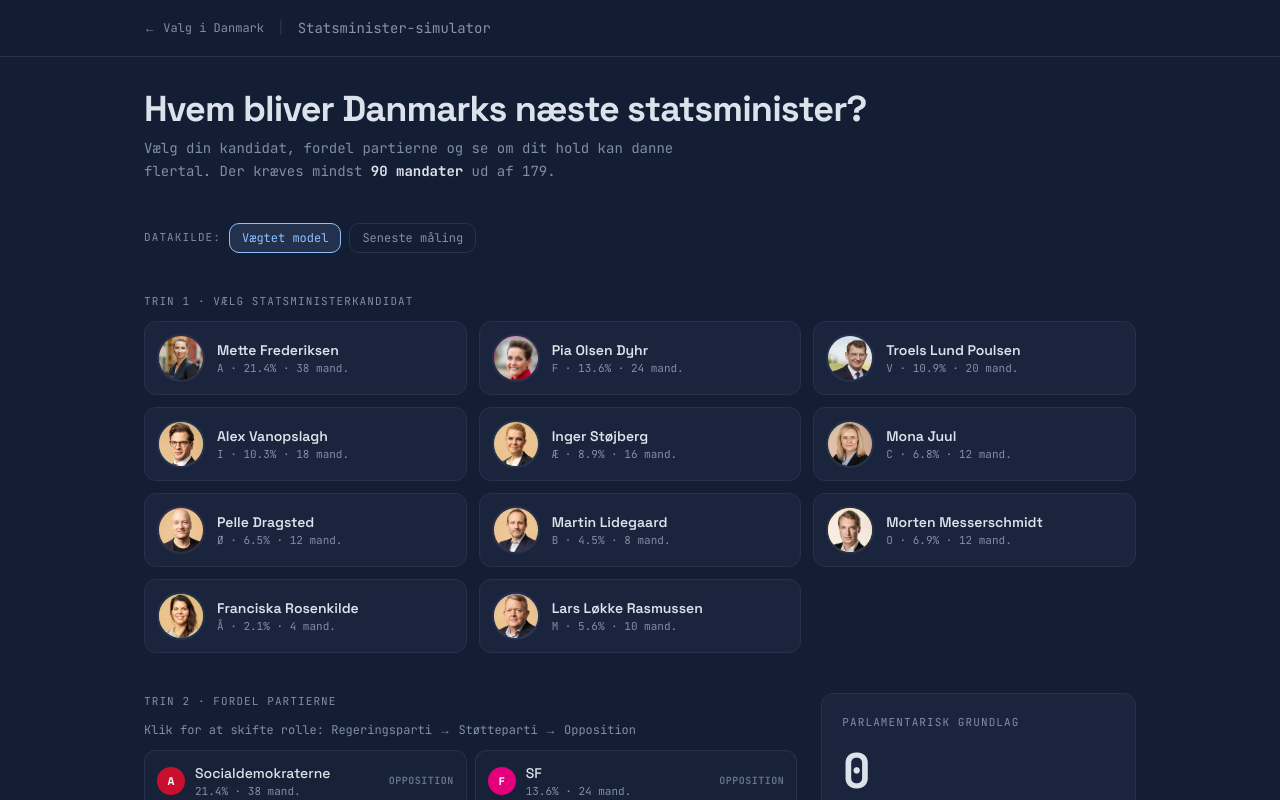
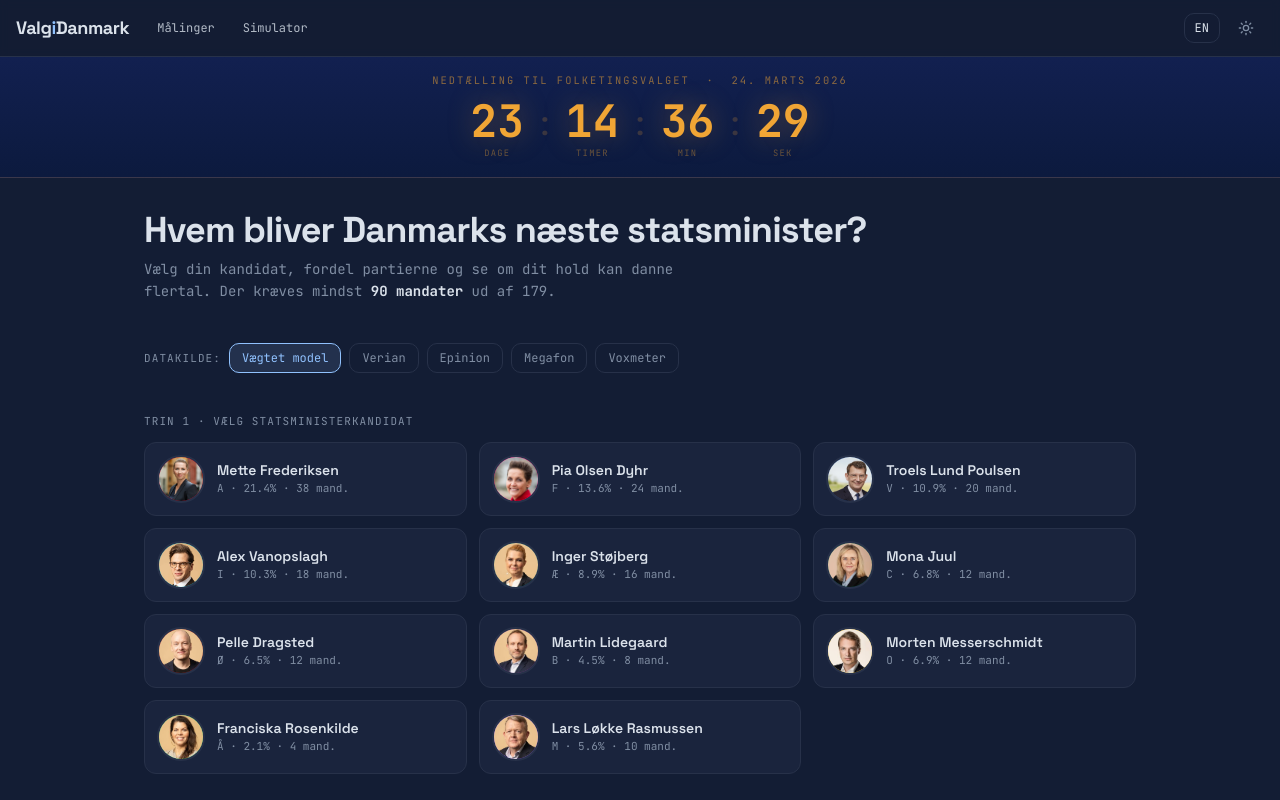
Before and after one commit to chrisask110/valgidanmark, a Next.js app: page /statsminister in a window 1280 px wide. Shown: the top 800 px of the page. Built offline with nearby package versions, Linux system fonts and the light colour scheme.

Commit message:
Layout changes

```diff
--- a/app/components/ShareBar.tsx
+++ b/app/components/ShareBar.tsx
@@ -1,7 +1,8 @@
 "use client";
 
-import { useState, useEffect } from "react";
-import { Copy, Check, Share2 } from "lucide-react";
+import { useEffect, useState } from "react";
+import { Copy, Share2 } from "lucide-react";
+import { toast } from "sonner";
 
 function XIcon() {
   return (
@@ -34,7 +35,6 @@ interface ShareBarProps {
 }
 
 export function ShareBar({ pmName, coalitionShorts, coalitionSeats }: ShareBarProps) {
-  const [copied, setCopied] = useState(false);
   const [canNativeShare, setCanNativeShare] = useState(false);
   const [pageUrl, setPageUrl] = useState("https://valgidanmark.dk/statsminister");
 
@@ -50,8 +50,7 @@ export function ShareBar({ pmName, coalitionShorts, coalitionSeats }: ShareBarPr
   const copyLink = async () => {
     try {
       await navigator.clipboard.writeText(pageUrl);
-      setCopied(true);
-      setTimeout(() => setCopied(false), 2200);
+      toast.success("Link kopieret!");
     } catch {}
   };
 
@@ -102,13 +101,8 @@ export function ShareBar({ pmName, coalitionShorts, coalitionSeats }: ShareBarPr
       </a>
 
       <button onClick={copyLink} className={pill} aria-label="Kopiér link">
-        {copied
-          ? <Check size={14} className="text-green-500" />
-          : <Copy size={14} />
-        }
-        <span className="hidden sm:inline">
-          {copied ? "Kopieret!" : "Kopiér link"}
-        </span>
+        <Copy size={14} />
+        <span className="hidden sm:inline">Kopiér link</span>
       </button>
 
       {/* Native share — only visible on mobile */}
--- /dev/null
+++ b/app/components/SiteHeader.tsx
@@ -0,0 +1,45 @@
+"use client";
+
+import Link from "next/link";
+import { ThemeToggle } from "./ThemeToggle";
+import { useLanguage } from "./LanguageContext";
+
+export function SiteHeader() {
+  const { t, lang, setLang } = useLanguage();
+
+  return (
+    <header className="sticky top-0 z-50 border-b border-border bg-background/95 backdrop-blur-sm">
+      <div className="max-w-7xl mx-auto px-4 h-14 flex items-center justify-between">
+        <div className="flex items-center gap-4">
+          <Link href="/" className="font-bold font-sans text-lg tracking-tight">
+            Valg<span className="text-[hsl(var(--accent))]">i</span>Danmark
+          </Link>
+          <nav className="hidden sm:flex items-center gap-1">
+            <Link
+              href="/"
+              className="text-xs font-mono px-3 py-1.5 rounded-md hover:bg-muted transition-colors text-foreground/80"
+            >
+              {t("nav.polls")}
+            </Link>
+            <Link
+              href="/statsminister"
+              className="text-xs font-mono px-3 py-1.5 rounded-md hover:bg-muted transition-colors text-foreground/80"
+            >
+              {t("nav.statsminister")}
+            </Link>
+          </nav>
+        </div>
+
+        <div className="flex items-center gap-2">
+          <button
+            onClick={() => setLang(lang === "da" ? "en" : "da")}
+            className="text-xs font-mono px-2.5 py-1.5 rounded-md border border-border hover:bg-muted transition-colors"
+          >
+            {lang === "da" ? "EN" : "DA"}
+          </button>
+          <ThemeToggle />
+        </div>
+      </div>
+    </header>
+  );
+}
--- a/app/layout.tsx
+++ b/app/layout.tsx
@@ -1,7 +1,10 @@
 import type { Metadata } from "next";
 import { Space_Grotesk, JetBrains_Mono } from "next/font/google";
 import { ThemeProvider } from "next-themes";
+import { Toaster } from "sonner";
 import { LanguageProvider } from "./components/LanguageContext";
+import { SiteHeader } from "./components/SiteHeader";
+import Countdown from "./Countdown";
 import "./globals.css";
 
 const spaceGrotesk = Space_Grotesk({
@@ -26,7 +29,10 @@ export default function RootLayout({ children }: { children: React.ReactNode })
       <body className={`${spaceGrotesk.variable} ${jetbrainsMono.variable} font-sans antialiased`}>
         <ThemeProvider attribute="class" defaultTheme="dark" disableTransitionOnChange>
           <LanguageProvider>
+            <SiteHeader />
+            <Countdown />
             {children}
+            <Toaster richColors position="bottom-center" />
           </LanguageProvider>
         </ThemeProvider>
       </body>
--- a/app/page.tsx
+++ b/app/page.tsx
@@ -2,8 +2,6 @@
 
 import { useState, useMemo } from "react";
 import Link from "next/link";
-import Countdown from "./Countdown";
-import { ThemeToggle } from "./components/ThemeToggle";
 import { useLanguage } from "./components/LanguageContext";
 import { ForecastBanner } from "./components/ForecastBanner";
 import { PollingAverages } from "./components/PollingAverages";
@@ -19,7 +17,7 @@ import { runMonteCarlo } from "./lib/monte-carlo";
 const DEFAULT_PARTIES = ["A", "F", "V", "I", "Æ", "C", "Ø", "B", "M"];
 
 export default function Page() {
-  const { t, lang, setLang } = useLanguage();
+  const { t } = useLanguage();
   const [selectedParties, setSelectedParties] = useState<string[]>(DEFAULT_PARTIES);
 
   const toggleParty = (pk: string) => {
@@ -54,38 +52,7 @@ export default function Page() {
   const latestDate = polls[0]?.date ?? "–";
 
   return (
-    <div className="min-h-screen bg-background text-foreground">
-      {/* Sticky header */}
-      <header className="sticky top-0 z-50 border-b border-border bg-background/95 backdrop-blur-sm">
-        <div className="max-w-7xl mx-auto px-4 h-14 flex items-center justify-between">
-          <div className="flex items-center gap-4">
-            <Link href="/" className="font-bold font-sans text-lg tracking-tight">
-              Valg<span className="text-[hsl(var(--accent))]">i</span>Danmark
-            </Link>
-            <nav className="hidden sm:flex items-center gap-1">
-              <Link href="/" className="text-xs font-mono px-3 py-1.5 rounded-md hover:bg-muted transition-colors text-foreground/80">
-                {t("nav.polls")}
-              </Link>
-              <Link href="/statsminister" className="text-xs font-mono px-3 py-1.5 rounded-md hover:bg-muted transition-colors text-foreground/80">
-                {t("nav.statsminister")}
-              </Link>
-            </nav>
-          </div>
-          <div className="flex items-center gap-2">
-            <button
-              onClick={() => setLang(lang === "da" ? "en" : "da")}
-              className="text-xs font-mono px-2.5 py-1.5 rounded-md border border-border hover:bg-muted transition-colors"
-            >
-              {lang === "da" ? "EN" : "DA"}
-            </button>
-            <ThemeToggle />
-          </div>
-        </div>
-      </header>
-
-      {/* Countdown */}
-      <Countdown />
-
+    <>
       <main className="max-w-7xl mx-auto px-4 py-8 space-y-10">
 
         {/* Forecast Banner */}
@@ -275,6 +242,6 @@ export default function Page() {
           </div>
         </div>
       </footer>
-    </div>
+    </>
   );
 }
--- a/app/statsminister/page.tsx
+++ b/app/statsminister/page.tsx
@@ -1,7 +1,6 @@
 "use client";
 
 import { useState, useMemo, useEffect, useRef } from "react";
-import Link from "next/link";
 import {
   PARTIES, PARTY_KEYS, FALLBACK_POLLS,
   calcWeightedAverage, calcPartySeats, type Poll,
@@ -24,6 +23,7 @@ const PARTY_LEADERS: Record<string, string> = {
 };
 
 type Category = "government" | "support" | "opposition";
+type DataSource = "model" | "Verian" | "Epinion" | "Megafon" | "Voxmeter";
 
 const CAT_CONFIG: Record<Category, { label: string; color: string; bg: string; border: string }> = {
   government: { label: "Regeringsparti", color: "#f59e0b", bg: "rgba(245,158,11,0.1)",  border: "rgba(245,158,11,0.4)"  },
@@ -33,7 +33,7 @@ const CAT_CONFIG: Record<Category, { label: string; color: string; bg: string; b
 
 export default function StatsministerPage() {
   const [polls, setPolls] = useState<Poll[]>(FALLBACK_POLLS);
-  const [dataSource, setDataSource] = useState<"model" | "latest">("model");
+  const [dataSource, setDataSource] = useState<DataSource>("model");
   const [categories, setCategories] = useState<Record<string, Category>>(
     () => Object.fromEntries(PARTY_KEYS.map(pk => [pk, "opposition" as Category]))
   );
@@ -57,8 +57,10 @@ export default function StatsministerPage() {
     if (dataSource === "model") {
       return Object.fromEntries(PARTY_KEYS.map(pk => [pk, calcWeightedAverage(polls, pk, today) ?? 0]));
     }
-    const latest = [...polls].sort((a, b) => new Date(b.date).getTime() - new Date(a.date).getTime())[0];
-    return Object.fromEntries(PARTY_KEYS.map(pk => [pk, Number(latest?.[pk]) || 0]));
+    const latestByInstitute = [...polls]
+      .filter(p => p.pollster === dataSource)
+      .sort((a, b) => new Date(b.date).getTime() - new Date(a.date).getTime())[0];
+    return Object.fromEntries(PARTY_KEYS.map(pk => [pk, Number(latestByInstitute?.[pk]) || 0]));
   }, [polls, dataSource]);
 
   const partySeats = useMemo(() => calcPartySeats(partyPct), [partyPct]);
@@ -132,23 +134,7 @@ export default function StatsministerPage() {
 
   // ─── Render ──────────────────────────────────────────────────────────────────
   return (
-    <div className="min-h-screen bg-background text-foreground">
-
-      {/* ── Header (matches main page) ─────────────────────────────── */}
-      <header className="sticky top-0 z-50 border-b border-border bg-background/95 backdrop-blur-sm">
-        <div className="max-w-5xl mx-auto px-4 h-14 flex items-center gap-3">
-          <Link
-            href="/"
-            className="text-xs font-mono text-muted-foreground hover:text-foreground transition-colors flex items-center gap-1"
-          >
-            ← Valg i Danmark
-          </Link>
-          <span className="text-border font-mono select-none">|</span>
-          <span className="text-sm font-mono text-foreground/60">Statsminister-simulator</span>
-        </div>
-      </header>
-
-      <main className="max-w-5xl mx-auto px-4 py-8 space-y-10">
+    <main className="max-w-5xl mx-auto px-4 py-8 space-y-10">
 
         {/* ── Page title ────────────────────────────────────────────── */}
         <div className="space-y-2">
@@ -164,7 +150,7 @@ export default function StatsministerPage() {
         {/* ── Data source toggle ────────────────────────────────────── */}
         <div className="flex items-center gap-2 flex-wrap">
           <span className="text-[11px] font-mono text-muted-foreground tracking-widest">DATAKILDE:</span>
-          {(["model", "latest"] as const).map(id => (
+          {(["model", "Verian", "Epinion", "Megafon", "Voxmeter"] as const).map(id => (
             <button
               key={id}
               onClick={() => setDataSource(id)}
@@ -175,7 +161,7 @@ export default function StatsministerPage() {
                 color:       dataSource === id ? "hsl(var(--accent))"  : "hsl(var(--muted-foreground))",
               }}
             >
-              {id === "model" ? "Vægtet model" : "Seneste måling"}
+              {id === "model" ? "Vægtet model" : id}
             </button>
           ))}
         </div>
@@ -514,7 +500,6 @@ export default function StatsministerPage() {
           </section>
         )}
 
-      </main>
-    </div>
+    </main>
   );
 }
--- a/package.json
+++ b/package.json
@@ -21,6 +21,7 @@
     "react": "^18.3.1",
     "react-dom": "^18.3.1",
     "recharts": "^2.15.4",
+    "sonner": "^2.0.7",
     "tailwind-merge": "^2.6.1"
   },
   "devDependencies": {
```
Also changed, not shown: .claude/settings.local.json, 1 other file (tests, documents, lock files or other folders).
